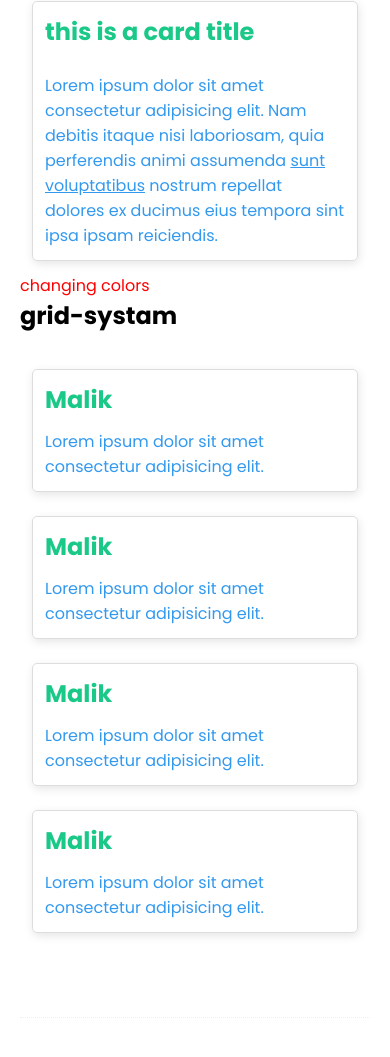
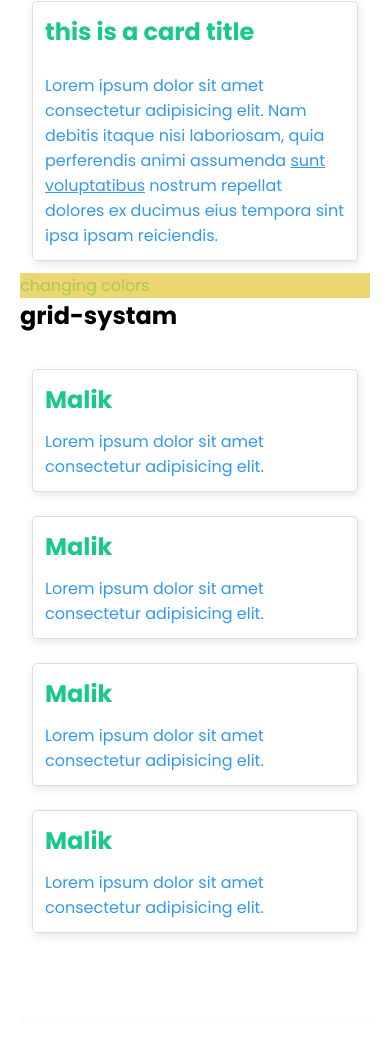
Before and after one commit to MalikIT99/SASS-Library, a website: page index.html in a window 390 px wide. Shown: the part 1314-2371 px from the top of the page. Drawn offline with Linux system fonts and the light colour scheme.

Commit message:
add class responsive-test in homepage and change file  breakpoints

```diff
--- a/shinobi/_breakpoints.scss
+++ b/shinobi/_breakpoints.scss
@@ -38,21 +38,26 @@ $breakpoints: (
 }
 .responsive-test {
     @include xs{
-        color: red;
+        color: #a9cb4e;
+        background-color: #EBD671;
     }
     @include sm{
-        color: blue;
+        color: $info;
+        background-color: $secondary;
     }
     @include md{
         color: $secondary;
+        background-color: #cbd882;
     }
     @include lg{
         color: purple;
+        background-color: #B8FFF9;
     }
     @include xl{
-        color:$primary;
+        color:#1B1A17;
+        background-color: $secondary;
     }
     @include breakpoint(1400px){
-        color: pink;
+        color: #FAFDD6;
     }
 }
```
Also changed, not shown: homepage.html (+1 -1 lines), css/index.css.
